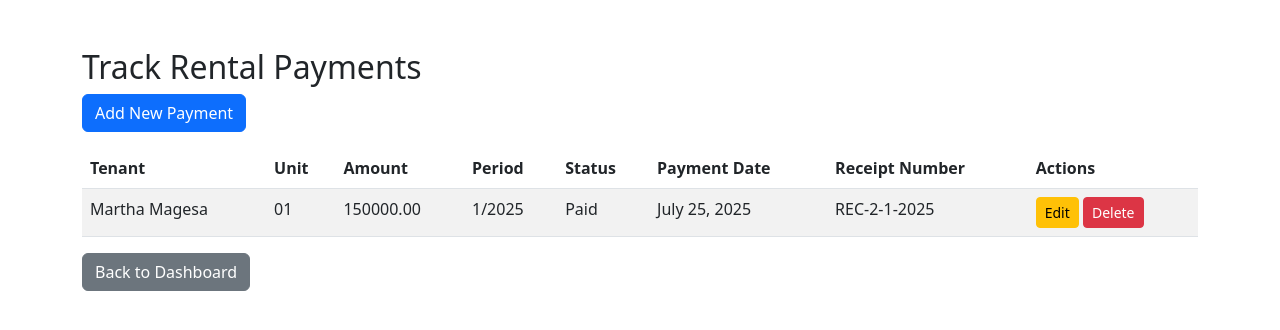
After one commit to Josia-me/apartment-management-system, a Django app: page /payments/ in a window 1280 px wide. The commit adds this page. Shown: the top 330 px of the page. Run offline with Django 5.2, Linux system fonts and the light colour scheme; a user stored in the database is signed in; data comes from the database, SQL or seed files in the repository; both versions use the stored data as it was after the commit.

Commit message:
Add CRUD operations for tracking rental payments with tenant and unit relationships

```diff
--- a/core/models.py
+++ b/core/models.py
@@ -74,13 +74,11 @@ class Tenant(models.Model):
         super().clean()
 
     def save(self, *args, **kwargs):
-        # Update unit status based on tenant assignment
         self.clean()
         super().save(*args, **kwargs)
         if self.unit:
             self.unit.status = 'occupied'
             self.unit.save()
-        # If unit is unassigned, set previous unit to vacant
         elif self.pk:
             try:
                 old_tenant = Tenant.objects.get(pk=self.pk)
@@ -90,3 +88,36 @@ class Tenant(models.Model):
                     old_unit.save()
             except Tenant.DoesNotExist:
                 pass
+
+class RentPayment(models.Model):
+    STATUS_CHOICES = (
+        ('paid', 'Paid'),
+        ('unpaid', 'Unpaid'),
+    )
+    tenant = models.ForeignKey(Tenant, on_delete=models.CASCADE, related_name='payments')
+    unit = models.ForeignKey(Unit, on_delete=models.CASCADE, related_name='payments')
+    amount = models.DecimalField(max_digits=10, decimal_places=2)
+    month = models.IntegerField(choices=[(i, i) for i in range(1, 13)])
+    year = models.IntegerField()
+    status = models.CharField(max_length=10, choices=STATUS_CHOICES, default='unpaid')
+    payment_date = models.DateField(null=True, blank=True)
+    receipt_number = models.CharField(max_length=50, unique=True, blank=True)
+
+    def __str__(self):
+        return f"{self.tenant.name} - {self.month}/{self.year}"
+
+    def clean(self):
+        if self.tenant.unit != self.unit:
+            raise ValidationError("The tenant must be assigned to the selected unit.")
+        if self.payment_date and self.status == 'unpaid':
+            raise ValidationError("Payment date should be empty for unpaid status.")
+        if not self.payment_date and self.status == 'paid':
+            raise ValidationError("Payment date is required for paid status.")
+        super().clean()
+
+    def save(self, *args, **kwargs):
+        if not self.receipt_number and self.status == 'paid':
+            self.receipt_number = f"REC-{self.tenant.id}-{self.month}-{self.year}"
+        elif self.status == 'unpaid':
+            self.receipt_number = ''
+        super().save(*args, **kwargs)
--- a/core/templates/core/admin_dashboard.html
+++ b/core/templates/core/admin_dashboard.html
@@ -6,6 +6,7 @@
     <a href="{% url 'building_list' %}" class="btn btn-primary">Manage Buildings</a>
     <a href="{% url 'unit_list' %}" class="btn btn-primary">Manage Units</a>
     <a href="{% url 'tenant_list' %}" class="btn btn-primary">Manage Tenants</a>
+    <a href="{% url 'rent_payment_list' %}" class="btn btn-primary">Track Payments</a>
     <a href="{% url 'logout' %}" class="btn btn-secondary">Logout</a>
 </div>
 {% endblock %}
--- /dev/null
+++ b/core/templates/core/rent_payment_list.html
@@ -0,0 +1,43 @@
+{% extends 'core/base.html' %}
+{% block content %}
+<div class="mt-5">
+    <h2>Track Rental Payments</h2>
+    <a href="{% url 'rent_payment_create' %}" class="btn btn-primary mb-3">Add New Payment</a>
+    <table class="table table-striped">
+        <thead>
+            <tr>
+                <th>Tenant</th>
+                <th>Unit</th>
+                <th>Amount</th>
+                <th>Period</th>
+                <th>Status</th>
+                <th>Payment Date</th>
+                <th>Receipt Number</th>
+                <th>Actions</th>
+            </tr>
+        </thead>
+        <tbody>
+            {% for payment in payments %}
+            <tr>
+                <td>{{ payment.tenant.name }}</td>
+                <td>{{ payment.unit.unit_number }}</td>
+                <td>{{ payment.amount }}</td>
+                <td>{{ payment.month }}/{{ payment.year }}</td>
+                <td>{{ payment.get_status_display }}</td>
+                <td>{{ payment.payment_date|default:"N/A" }}</td>
+                <td>{{ payment.receipt_number|default:"N/A" }}</td>
+                <td>
+                    <a href="{% url 'rent_payment_update' payment.pk %}" class="btn btn-sm btn-warning">Edit</a>
+                    <a href="{% url 'rent_payment_delete' payment.pk %}" class="btn btn-sm btn-danger">Delete</a>
+                </td>
+            </tr>
+            {% empty %}
+            <tr>
+                <td colspan="8">No payments found.</td>
+            </tr>
+            {% endfor %}
+        </tbody>
+    </table>
+    <a href="{% url 'admin_dashboard' %}" class="btn btn-secondary">Back to Dashboard</a>
+</div>
+{% endblock %}
--- a/core/urls.py
+++ b/core/urls.py
@@ -19,4 +19,8 @@ urlpatterns = [
     path('tenants/<int:pk>/edit/', views.TenantUpdateView.as_view(), name='tenant_update'),
     path('tenants/<int:pk>/delete/', views.TenantDeleteView.as_view(), name='tenant_delete'),
     path('tenants/<int:pk>/assign/', views.TenantAssignView.as_view(), name='tenant_assign'),
+    path('payments/', views.RentPaymentListView.as_view(), name='rent_payment_list'),
+    path('payments/add/', views.RentPaymentCreateView.as_view(), name='rent_payment_create'),
+    path('payments/<int:pk>/edit/', views.RentPaymentUpdateView.as_view(), name='rent_payment_update'),
+    path('payments/<int:pk>/delete/', views.RentPaymentDeleteView.as_view(), name='rent_payment_delete'),
 ]
--- a/core/views.py
+++ b/core/views.py
@@ -5,8 +5,8 @@ from django.http import HttpResponseForbidden
 from django.views.generic import ListView, CreateView, UpdateView, DeleteView
 from django.urls import reverse_lazy
 from django.contrib import messages
-from .models import Building, Unit, Tenant
-from .forms import BuildingForm, UnitForm, TenantForm, TenantAssignForm
+from .models import Building, Unit, Tenant, RentPayment
+from .forms import BuildingForm, UnitForm, TenantForm, TenantAssignForm, RentPaymentForm
 
 def login_view(request):
     if request.method == 'POST':
@@ -248,3 +248,67 @@ class TenantAssignView(UpdateView):
         unit_display = form.instance.unit.unit_number if form.instance.unit else "unassigned"
         messages.success(self.request, f"Tenant '{form.instance.name}' assigned to unit '{unit_display}' successfully.")
         return response
+
+class RentPaymentListView(ListView):
+    model = RentPayment
+    template_name = 'core/rent_payment_list.html'
+    context_object_name = 'payments'
+
+    def get(self, request, *args, **kwargs):
+        if request.user.role != 'admin':
+            messages.error(request, "Access denied: You are not authorized to view this page.")
+            return HttpResponseForbidden("Access denied")
+        return super().get(request, *args, **kwargs)
+
+class RentPaymentCreateView(CreateView):
+    model = RentPayment
+    form_class = RentPaymentForm
+    template_name = 'core/rent_payment_form.html'
+    success_url = reverse_lazy('rent_payment_list')
+
+    def get(self, request, *args, **kwargs):
+        if request.user.role != 'admin':
+            messages.error(request, "Access denied: You are not authorized to view this page.")
+            return HttpResponseForbidden("Access denied")
+        return super().get(request, *args, **kwargs)
+
+    def form_valid(self, form):
+        response = super().form_valid(form)
+        messages.success(self.request, f"Payment for {form.instance.tenant.name} ({form.instance.month}/{form.instance.year}) created successfully.")
+        return response
+
+class RentPaymentUpdateView(UpdateView):
+    model = RentPayment
+    form_class = RentPaymentForm
+    template_name = 'core/rent_payment_form.html'
+    success_url = reverse_lazy('rent_payment_list')
+
+    def get(self, request, *args, **kwargs):
+        if request.user.role != 'admin':
+            messages.error(request, "Access denied: You are not authorized to view this page.")
+            return HttpResponseForbidden("Access denied")
+        return super().get(request, *args, **kwargs)
+
+    def form_valid(self, form):
+        response = super().form_valid(form)
+        messages.success(self.request, f"Payment for {form.instance.tenant.name} ({form.instance.month}/{form.instance.year}) updated successfully.")
+        return response
+
+class RentPaymentDeleteView(DeleteView):
+    model = RentPayment
+    template_name = 'core/rent_payment_confirm_delete.html'
+    success_url = reverse_lazy('rent_payment_list')
+
+    def get(self, request, *args, **kwargs):
+        if request.user.role != 'admin':
+            messages.error(request, "Access denied: You are not authorized to view this page.")
+            return HttpResponseForbidden("Access denied")
+        return super().get(request, *args, **kwargs)
+
+    def post(self, request, *args, **kwargs):
+        self.object = self.get_object()
+        tenant_name = self.object.tenant.name
+        period = f"{self.object.month}/{self.object.year}"
+        response = super().post(request, *args, **kwargs)
+        messages.success(self.request, f"Payment for {tenant_name} ({period}) deleted successfully.")
+        return response
```
Also changed, not shown: core/forms.py (+14 -3 lines), core/templates/core/rent_payment_confirm_delete.html (added, +12 -0 lines), core/templates/core/rent_payment_form.html (added, +39 -0 lines), core/migrations/0005_rentpayment.py (added), db.sqlite3.
